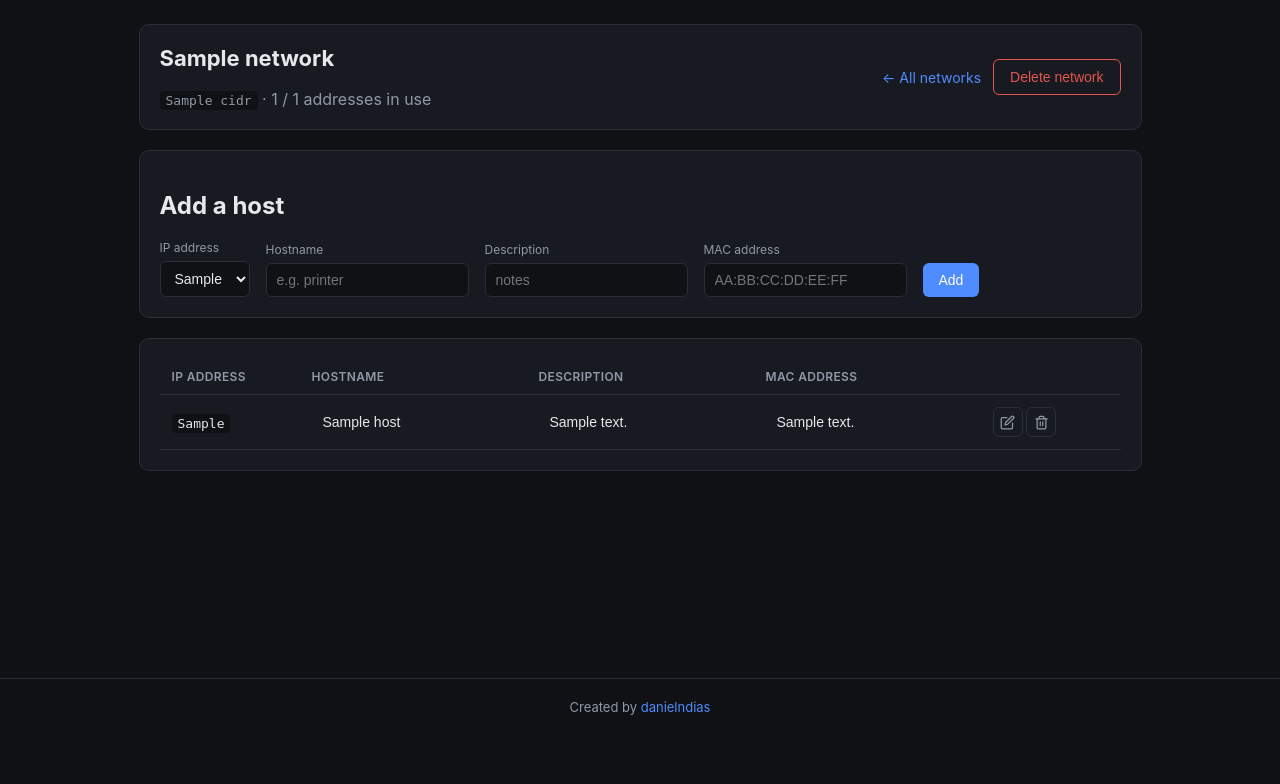
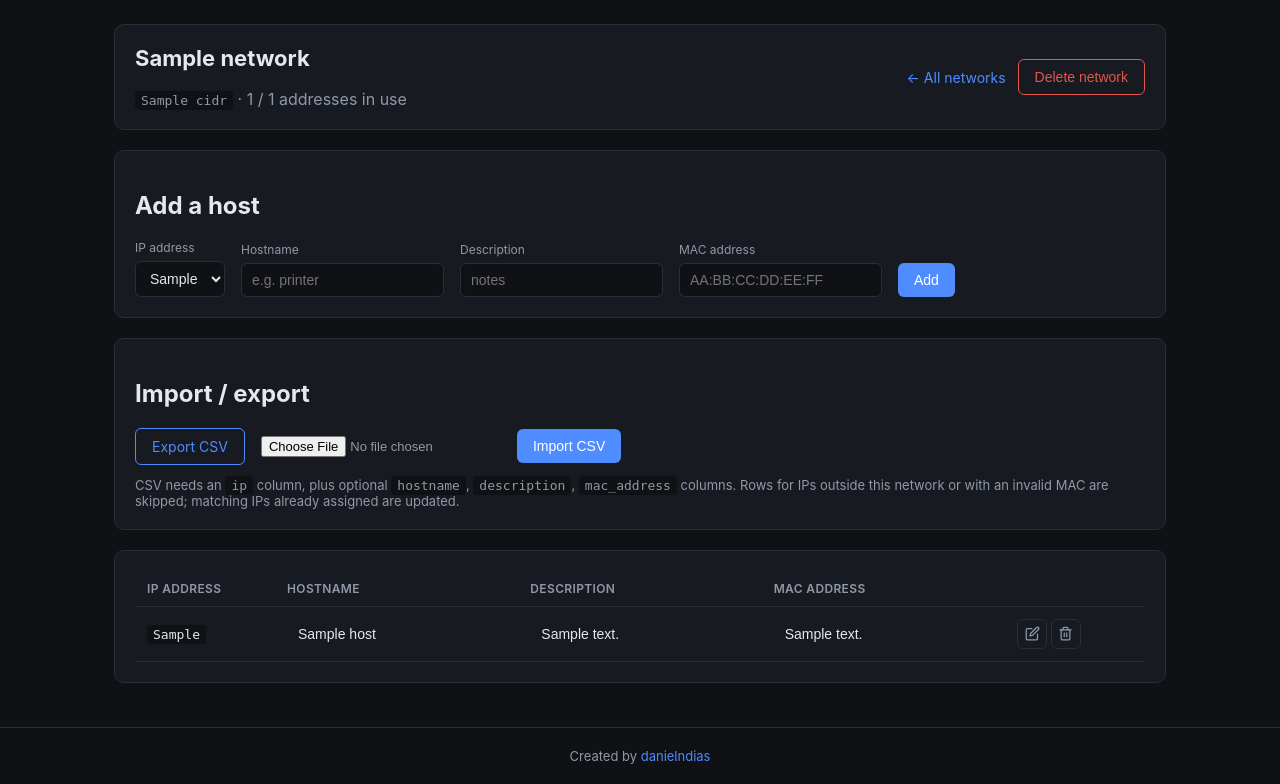
Before and after one commit to danielndias/ip-manager, a Flask app: template templates/network.html in a window 1280 px wide. Shown: the part 65-849 px from the top of the page. Before the commit the page ends 780 px from the top, so only its background shows below. Run offline with Flask 3, Linux system fonts and the light colour scheme; the template is opened without the code that fills it: most values are stand-ins (such as "Sample title", 1, 10 or a date in 2020).

Commit message:
Add per-network CSV import/export for hosts
Export downloads assigned hosts as CSV; import upserts by IP and
skips rows with an out-of-range IP or invalid MAC, reporting a
per-row summary via flash message.

Co-Authored-By: Claude Sonnet 5 <noreply@anthropic.com>
Claude-Session: https://claude.ai/code/session_015JQ6hyw7WsbP9av3DF9WZX

```diff
--- a/app.py
+++ b/app.py
@@ -1,6 +1,8 @@
+import csv
+import io
 import os
 
-from flask import Flask, abort, flash, jsonify, redirect, render_template, request, url_for
+from flask import Flask, Response, abort, flash, jsonify, redirect, render_template, request, url_for
 
 import db
 import ipam
@@ -182,6 +184,111 @@ def remove_host(network_id):
     return jsonify({"ok": True, "ip": ip, "removed": True})
 
 
+@app.route("/networks/<int:network_id>/hosts/export.csv")
+def export_hosts(network_id):
+    network_row, network = _get_network_or_404(network_id)
+
+    with db.db_cursor() as cur:
+        cur.execute(
+            """
+            SELECT ip_address, hostname, description, mac_address FROM hosts
+            WHERE network_id = ? AND (hostname != '' OR description != '' OR mac_address != '')
+            """,
+            (network_id,),
+        )
+        assigned = {row["ip_address"]: row for row in cur.fetchall()}
+
+    output = io.StringIO()
+    writer = csv.writer(output)
+    writer.writerow(["ip", "hostname", "description", "mac_address"])
+    for ip in ipam.usable_hosts(network):
+        if ip in assigned:
+            row = assigned[ip]
+            writer.writerow([ip, row["hostname"], row["description"], row["mac_address"]])
+
+    safe_name = "".join(c if c.isalnum() or c in "-_" else "_" for c in network_row["name"]).strip("_") or "network"
+    return Response(
+        output.getvalue(),
+        mimetype="text/csv",
+        headers={"Content-Disposition": f'attachment; filename="{safe_name}-hosts.csv"'},
+    )
+
+
+@app.route("/networks/<int:network_id>/hosts/import", methods=["POST"])
+def import_hosts(network_id):
+    network_row, network = _get_network_or_404(network_id)
+
+    file = request.files.get("file")
+    if not file or not file.filename:
+        flash("Choose a CSV file to import.", "error")
+        return redirect(url_for("network_detail", network_id=network_id))
+
+    try:
+        content = file.stream.read().decode("utf-8-sig")
+    except UnicodeDecodeError:
+        flash("Could not read that file as UTF-8 text.", "error")
+        return redirect(url_for("network_detail", network_id=network_id))
+
+    reader = csv.DictReader(io.StringIO(content))
+    field_map = {f.strip().lower(): f for f in (reader.fieldnames or [])}
+    if "ip" not in field_map:
+        flash('CSV must have a header row including an "ip" column.', "error")
+        return redirect(url_for("network_detail", network_id=network_id))
+
+    def field(row, name):
+        key = field_map.get(name)
+        return (row.get(key, "") or "").strip() if key else ""
+
+    imported = 0
+    skipped = []
+    with db.db_cursor() as cur:
+        for i, row in enumerate(reader, start=2):  # header is row 1
+            if not any((row or {}).values()):
+                continue
+
+            ip = field(row, "ip")
+            if not ip:
+                continue
+
+            if not ipam.is_ip_in_network(network_row["cidr"], ip):
+                skipped.append(f"row {i}: {ip!r} is not a usable address in this network")
+                continue
+
+            try:
+                mac_address = ipam.normalize_mac(field(row, "mac_address"))
+            except ValueError:
+                skipped.append(f"row {i}: invalid MAC address for {ip}")
+                continue
+
+            hostname = field(row, "hostname")
+            description = field(row, "description")
+
+            if not (hostname or description or mac_address):
+                continue
+
+            cur.execute(
+                """
+                INSERT INTO hosts (network_id, ip_address, hostname, description, mac_address, updated_at)
+                VALUES (?, ?, ?, ?, ?, datetime('now'))
+                ON CONFLICT(network_id, ip_address) DO UPDATE SET
+                    hostname=excluded.hostname,
+                    description=excluded.description,
+                    mac_address=excluded.mac_address,
+                    updated_at=datetime('now')
+                """,
+                (network_id, ip, hostname, description, mac_address),
+            )
+            imported += 1
+
+    message = f"Imported {imported} host(s)."
+    if skipped:
+        shown = "; ".join(skipped[:5])
+        more = f" (+{len(skipped) - 5} more)" if len(skipped) > 5 else ""
+        message += f" Skipped {len(skipped)}: {shown}{more}"
+    flash(message, "success" if imported else "error")
+    return redirect(url_for("network_detail", network_id=network_id))
+
+
 @app.route("/networks/<int:network_id>/delete", methods=["POST"])
 def delete_network(network_id):
     _get_network_or_404(network_id)
--- a/static/style.css
+++ b/static/style.css
@@ -256,6 +256,41 @@ code {
   border-color: var(--accent);
 }
 
+.import-export {
+  display: flex;
+  align-items: center;
+  gap: 16px;
+  flex-wrap: wrap;
+}
+
+.import-form {
+  display: flex;
+  align-items: center;
+  gap: 10px;
+}
+
+.import-form input[type="file"] {
+  color: var(--muted);
+  font-size: 13px;
+}
+
+.button-link-btn {
+  display: inline-flex;
+  align-items: center;
+  background: transparent;
+  border: 1px solid var(--accent);
+  color: var(--accent);
+  border-radius: 6px;
+  padding: 9px 16px;
+  font-size: 14px;
+  text-decoration: none;
+}
+
+.button-link-btn:hover {
+  background: var(--accent);
+  color: white;
+}
+
 .row-message { margin-left: 8px; font-size: 12px; color: var(--muted); }
 .row-message.success { color: var(--success); }
 .row-message.error { color: var(--danger); }
--- a/templates/network.html
+++ b/templates/network.html
@@ -47,6 +47,18 @@
     </form>
   </section>
 
+  <section class="panel">
+    <h2>Import / export</h2>
+    <div class="import-export">
+      <a class="button-link-btn" href="{{ url_for('export_hosts', network_id=network.id) }}">Export CSV</a>
+      <form method="post" action="{{ url_for('import_hosts', network_id=network.id) }}" enctype="multipart/form-data" class="import-form">
+        <input type="file" name="file" accept=".csv,text/csv" required>
+        <button type="submit">Import CSV</button>
+      </form>
+    </div>
+    <p class="hint">CSV needs an <code>ip</code> column, plus optional <code>hostname</code>, <code>description</code>, <code>mac_address</code> columns. Rows for IPs outside this network or with an invalid MAC are skipped; matching IPs already assigned are updated.</p>
+  </section>
+
   {% set edit_icon %}<svg viewBox="0 0 24 24" fill="none" stroke="currentColor" stroke-width="2" stroke-linecap="round" stroke-linejoin="round"><path d="M11 4H4a2 2 0 0 0-2 2v14a2 2 0 0 0 2 2h14a2 2 0 0 0 2-2v-7"></path><path d="M18.5 2.5a2.121 2.121 0 0 1 3 3L12 15l-4 1 1-4 9.5-9.5z"></path></svg>{% endset %}
   {% set save_icon %}<svg viewBox="0 0 24 24" fill="none" stroke="currentColor" stroke-width="2" stroke-linecap="round" stroke-linejoin="round"><polyline points="20 6 9 17 4 12"></polyline></svg>{% endset %}
   {% set trash_icon %}<svg viewBox="0 0 24 24" fill="none" stroke="currentColor" stroke-width="2" stroke-linecap="round" stroke-linejoin="round"><polyline points="3 6 5 6 21 6"></polyline><path d="M19 6v14a2 2 0 0 1-2 2H7a2 2 0 0 1-2-2V6m3 0V4a2 2 0 0 1 2-2h4a2 2 0 0 1 2 2v2"></path><line x1="10" y1="11" x2="10" y2="17"></line><line x1="14" y1="11" x2="14" y2="17"></line></svg>{% endset %}
```
Also changed, not shown: README.md.
